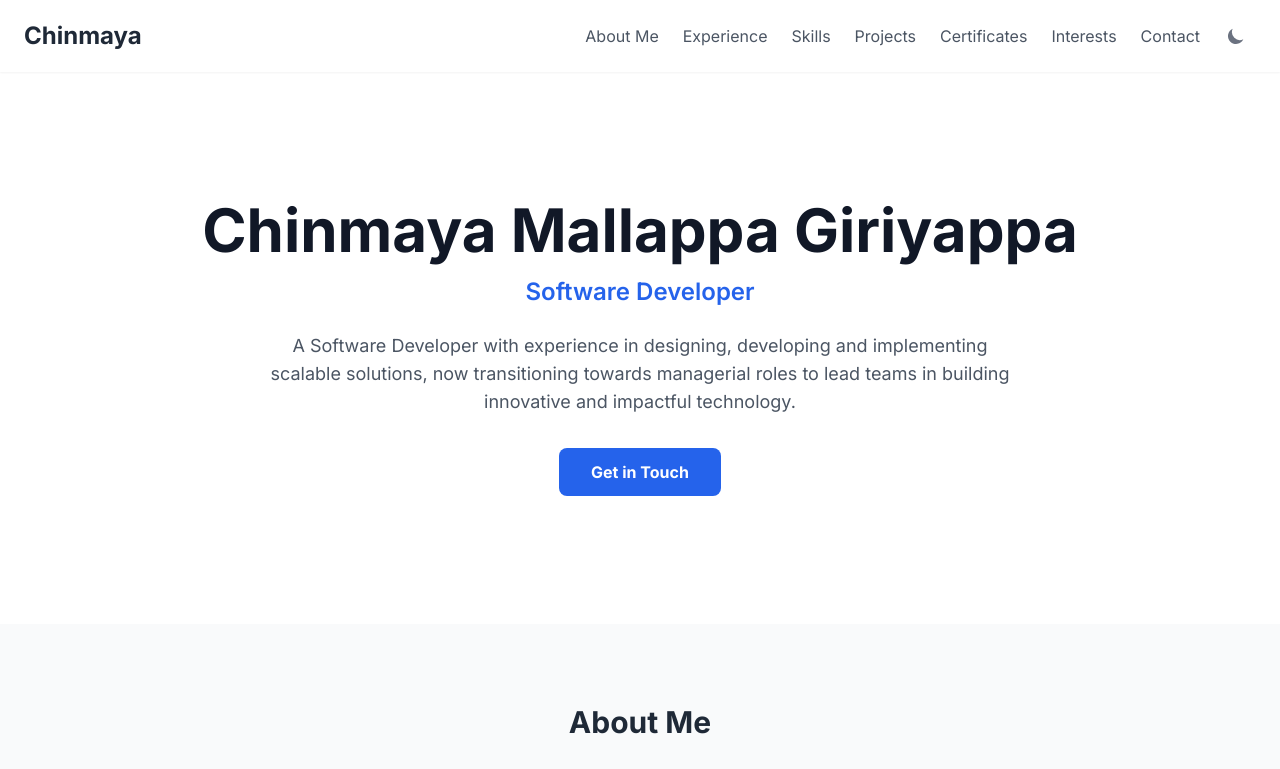
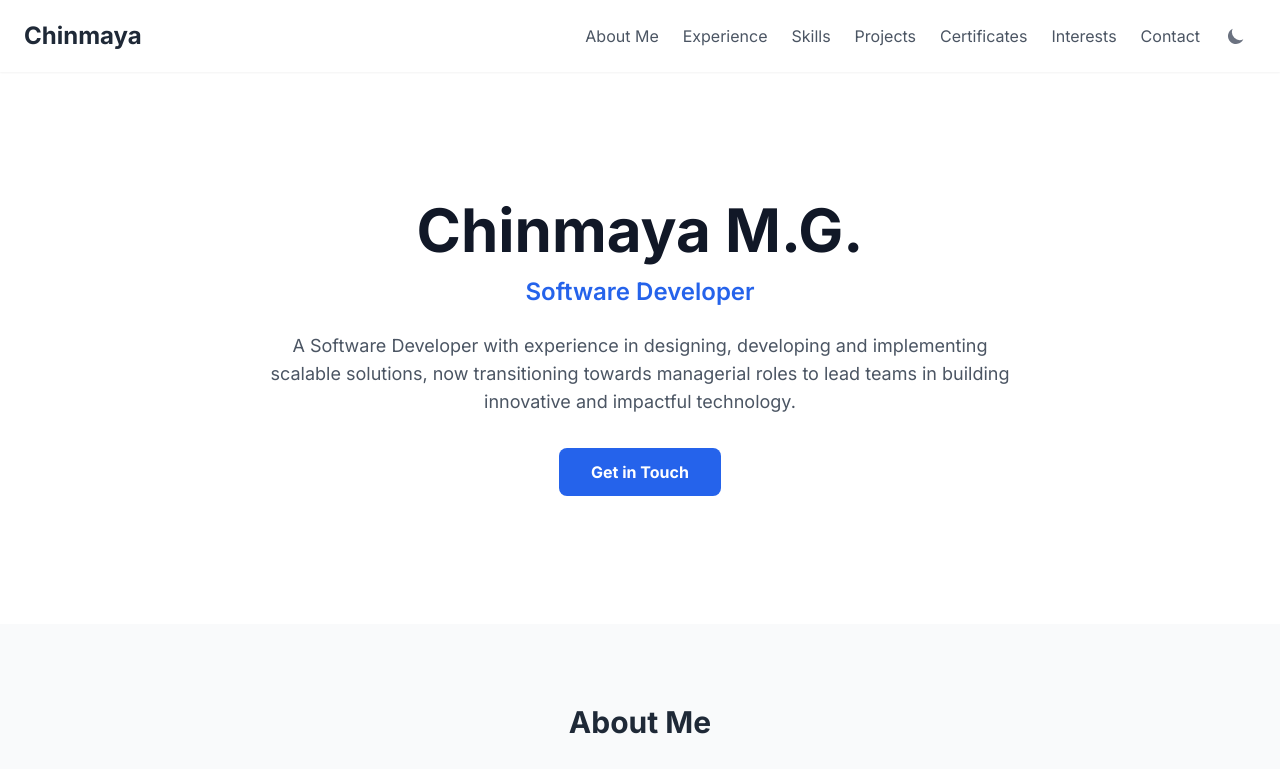
Before and after one commit to Chinmaya1910/Portfolio, a plain HTML site: page index.html in a window 1280 px wide. Shown: the top 769 px of the page. Drawn offline with nearby package versions, Linux system fonts and the light colour scheme.

Commit message:
image resizing and name corrections

```diff
--- a/index.html
+++ b/index.html
@@ -95,7 +95,7 @@
         <!-- Hero Section -->
         <section id="home" class="bg-white py-20 md:py-32 dark:bg-gray-800">
             <div class="container mx-auto px-6 text-center">
-                <h1 class="text-4xl md:text-6xl font-extrabold text-gray-900 leading-tight dark:text-white">Chinmaya Mallappa Giriyappa</h1>
+                <h1 class="text-4xl md:text-6xl font-extrabold text-gray-900 leading-tight dark:text-white">Chinmaya M.G.</h1>
                 <p class="mt-4 text-xl md:text-2xl text-blue-600 font-semibold dark:text-blue-400">Software Developer</p>
                 <p class="mt-6 max-w-3xl mx-auto text-lg text-gray-600 dark:text-gray-300">
                     A Software Developer with experience in designing, developing and implementing scalable solutions, now transitioning towards managerial roles to lead teams in building innovative and impactful technology.
@@ -112,7 +112,7 @@
                     <div class="md:w-1/3">
                           <div class="relative w-80 h-80 mx-auto group">
                             <img src="https://placehold.co/400x400/E2E8F0/4A5568?text=CMG" alt="Chinmaya Mallappa Giriyappa - Initials" class="rounded-full shadow-lg absolute inset-0 w-full h-full object-cover transition-opacity duration-300 group-hover:opacity-0">
-                            <img src="images/Gemini_Generated_Image_fwoeumfwoeumfwoe.png?auto=compress&cs=tinysrgb&w=500" alt="Chinmaya Mallappa Giriyappa" class="rounded-full shadow-lg absolute inset-0 w-full h-full object-cover transition-opacity duration-300 opacity-0 group-hover:opacity-100">
+                            <img src="images/Gemini_Generated_Image_fwoeumfwoeumfwoe.png?auto=compress&cs=tinysrgb&w=475" alt="Chinmaya Mallappa Giriyappa" class="rounded-full shadow-lg absolute inset-0 w-full h-full object-cover transition-opacity duration-300 opacity-0 group-hover:opacity-100">
                         </div>
                     </div>
                     <div class="md:w-2/3">
```
